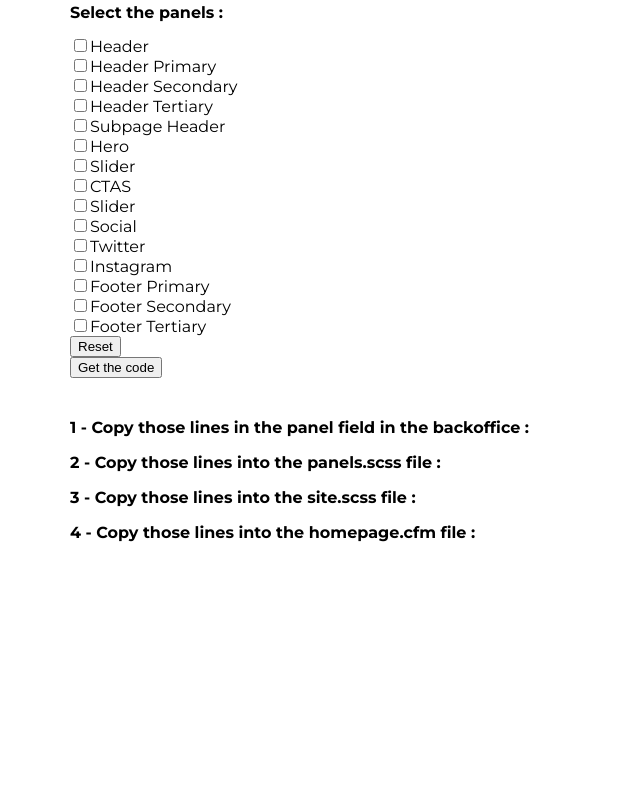
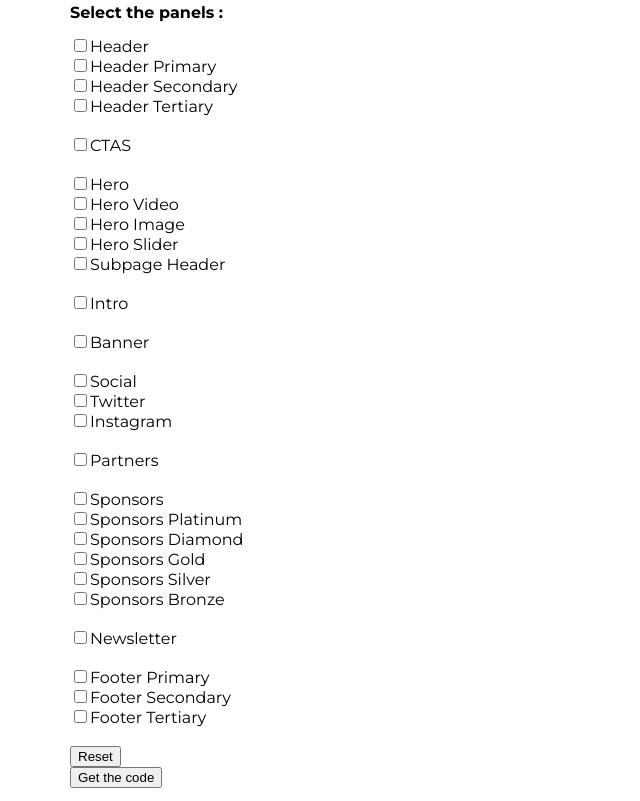
Before and after one commit to VincentWings/templatecreator, a plain HTML site: page index.html in a window 1280 px wide. Shown: the part 479-1280 px from the top of the page, without its empty margins (0-640 px from the left). Before the commit the page ends 1037 px from the top, so only its background shows below. Drawn offline with nearby package versions, Linux system fonts and the light colour scheme.

Commit message:
add new panels and added the single quote missing in the code

```diff
--- a/index.html
+++ b/index.html
@@ -59,17 +59,38 @@
                         <input class="panelCheckbox" type="checkbox" name="headerprimary" value="Header Primary">Header Primary<br>
                         <input class="panelCheckbox" type="checkbox" name="headersecondary" value="Header Secondary">Header Secondary<br>
                         <input class="panelCheckbox" type="checkbox" name="headertertiary" value="Header Tertiary">Header Tertiary<br>
+                        <br>
+                        <input class="panelCheckbox" type="checkbox" name="ctas" value="Ctas">CTAS<br>
+                        <br>
+                        <input class="panelCheckbox" type="checkbox" name="hero" value="Hero">Hero<br>
+                        <input class="panelCheckbox" type="checkbox" name="herovideo" value="HeroVideo">Hero Video<br>
+                        <input class="panelCheckbox" type="checkbox" name="herovideo" value="HeroImage">Hero Image<br>
+                        <input class="panelCheckbox" type="checkbox" name="slider" value="HeroSlider">Hero Slider<br>
                         <input class="panelCheckbox" type="checkbox" name="subpageheader" value="Subpage Header">Subpage Header<br>
-                        <input class="panelCheckbox" type="checkbox" name="hero" value="Hero">Hero<br>
-                        <input class="panelCheckbox" type="checkbox" name="slider" value="Slider">Slider<br>
-                        <input class="panelCheckbox" type="checkbox" name="ctas" value="Ctas">CTAS<br>
-                        <input class="panelCheckbox" type="checkbox" name="slider" value="Slider">Slider<br>
+                        <br>
+                        <input class="panelCheckbox" type="checkbox" name="intro" value="Intro">Intro<br>
+                        <br>
+                        <input class="panelCheckbox" type="checkbox" name="banner" value="Banner">Banner<br>
+                        <br>
                         <input class="panelCheckbox" type="checkbox" name="social" value="Social">Social<br>
                         <input class="panelCheckbox" type="checkbox" name="twitter" value="Twitter">Twitter<br>
                         <input class="panelCheckbox" type="checkbox" name="instagram" value="Instagram">Instagram<br>
+                        <br>
+                        <input class="panelCheckbox" type="checkbox" name="partners" value="Partners">Partners<br>
+                        <br>
+                        <input class="panelCheckbox" type="checkbox" name="sponsors" value="Sponsors">Sponsors<br>
+                        <input class="panelCheckbox" type="checkbox" name="sponsorsplatinum" value="Sponsors Platinum">Sponsors Platinum<br>
+                        <input class="panelCheckbox" type="checkbox" name="sponsorsdiamond" value="Sponsors Diamond">Sponsors Diamond<br>
+                        <input class="panelCheckbox" type="checkbox" name="sponsorsgold" value="Sponsors Gold">Sponsors Gold<br>
+                        <input class="panelCheckbox" type="checkbox" name="sponsorssilver" value="Sponsors Silver">Sponsors Silver<br>
+                        <input class="panelCheckbox" type="checkbox" name="sponsorsbronze" value="Sponsors Bronze">Sponsors Bronze<br>
+                        <br>
+                        <input class="panelCheckbox" type="checkbox" name="newsletter" value="Newsletter">Newsletter<br>
+                        <br>
                         <input class="panelCheckbox" type="checkbox" name="footerprimary" value="Footer Primary">Footer Primary<br>
                         <input class="panelCheckbox" type="checkbox" name="footersecondary" value="Footer Secondary">Footer Secondary<br>
                         <input class="panelCheckbox" type="checkbox" name="footertertiary" value="Footer Tertiary">Footer Tertiary<br>
+                        <br>
                         <input class="button button-reset" type="reset">
                     </form>
 
--- a/js/site.js
+++ b/js/site.js
@@ -66,18 +66,19 @@ $(document).ready(function() {
             panelSelected.push($(this).val());
         });
 
+
         var i;
         for (i = 0; i < panelSelected.length; i++) {
             panelNameUpperCase = panelSelected[i].toUpperCase();
             panelNameLowerCase = panelSelected[i].toLowerCase().replace(/\s+/g, '');
 
             panelcodetext += panelScssTitle + panelNameUpperCase + '<br><br>' + '.' + panelNameLowerCase + ' .panel {}' + '<br><br><br>';
-            panelcodetext2 += panelSelected[i].replace(/\s+/g, '') + ', ';
+            panelcodetext2 += panelSelected[i].replace(/\s+/g, '') + ',';
             panelcodetext3 += panelSiteTitle + panelNameUpperCase + '<br><br>' + '.' + panelNameLowerCase + ' {}' + '<br><br><br>';
-            panelcodetext4 += '&lt;!---' + panelTemplateTitle + panelNameUpperCase + '---&gt;' + '<br><br>' + "#cb.renderReusableContent(position='" + panelSelected[i].replace(/\s+/g, '') + ", outerWrapper='" + '<br>' + '<div class="' + panelNameLowerCase + '">' + '    [content]' + '</div>' + "')#" + '<br><br><br>';
+            panelcodetext4 += '&lt;!--- ' + panelTemplateTitle + panelNameUpperCase + ' ---&gt;' + '<br><br>' + "#cb.renderReusableContent(position='" + panelSelected[i].replace(/\s+/g, '') + "', outerWrapper='" + '<br>' + '<div class="' + panelNameLowerCase + '">' + '    [content]' + '</div>' + "')#" + '<br><br><br>';
         }
 
-        panelcodetext2 = panelcodetext2.slice(0, -2) + '<br><br><br>';
+        panelcodetext2 = panelcodetext2.slice(0, -1) + '<br><br><br>';
 
         panelCodePanels.html(panelcodetext);
         panelCodeSite.html(panelcodetext3);
```
Also changed, not shown: 1 other file.
